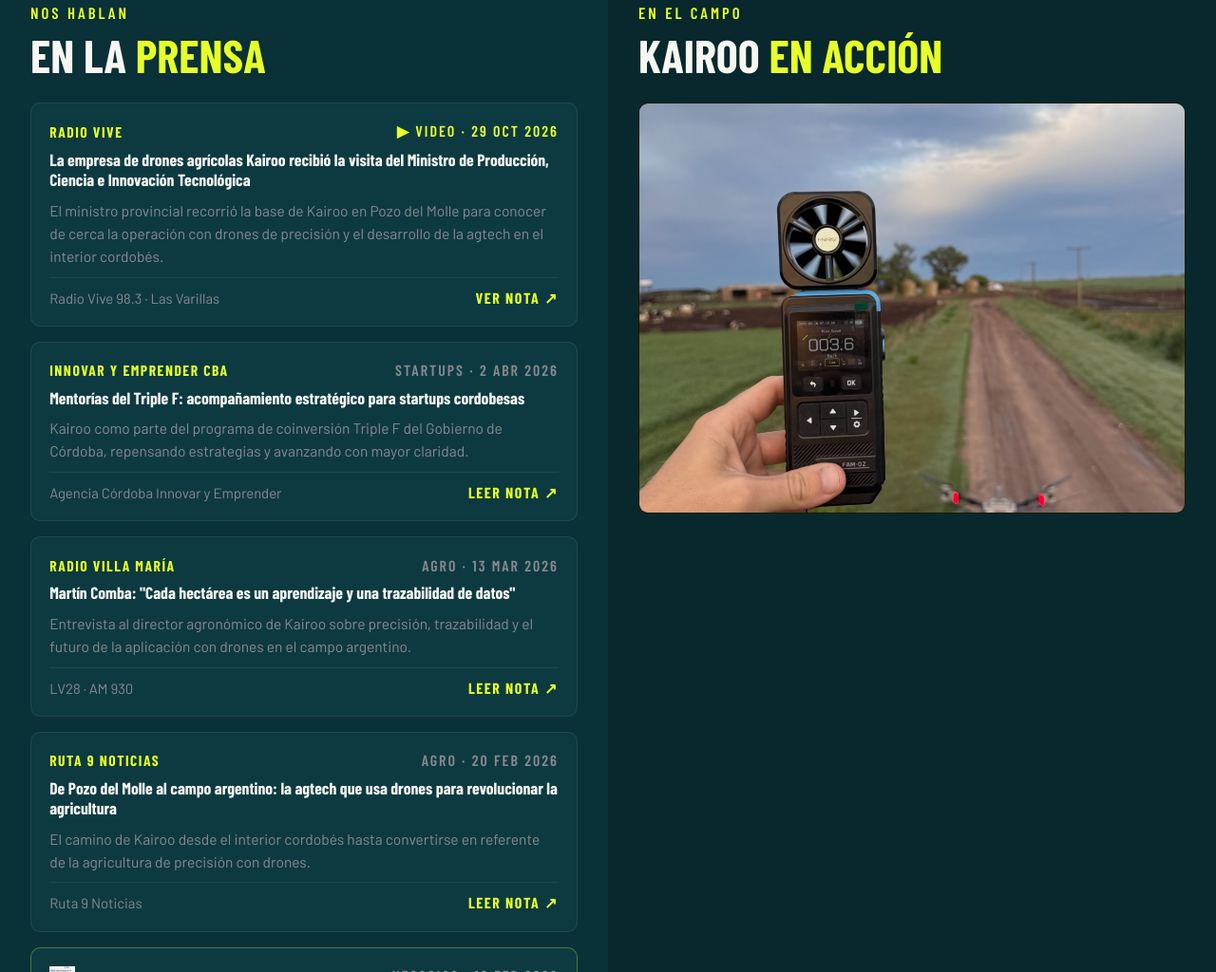
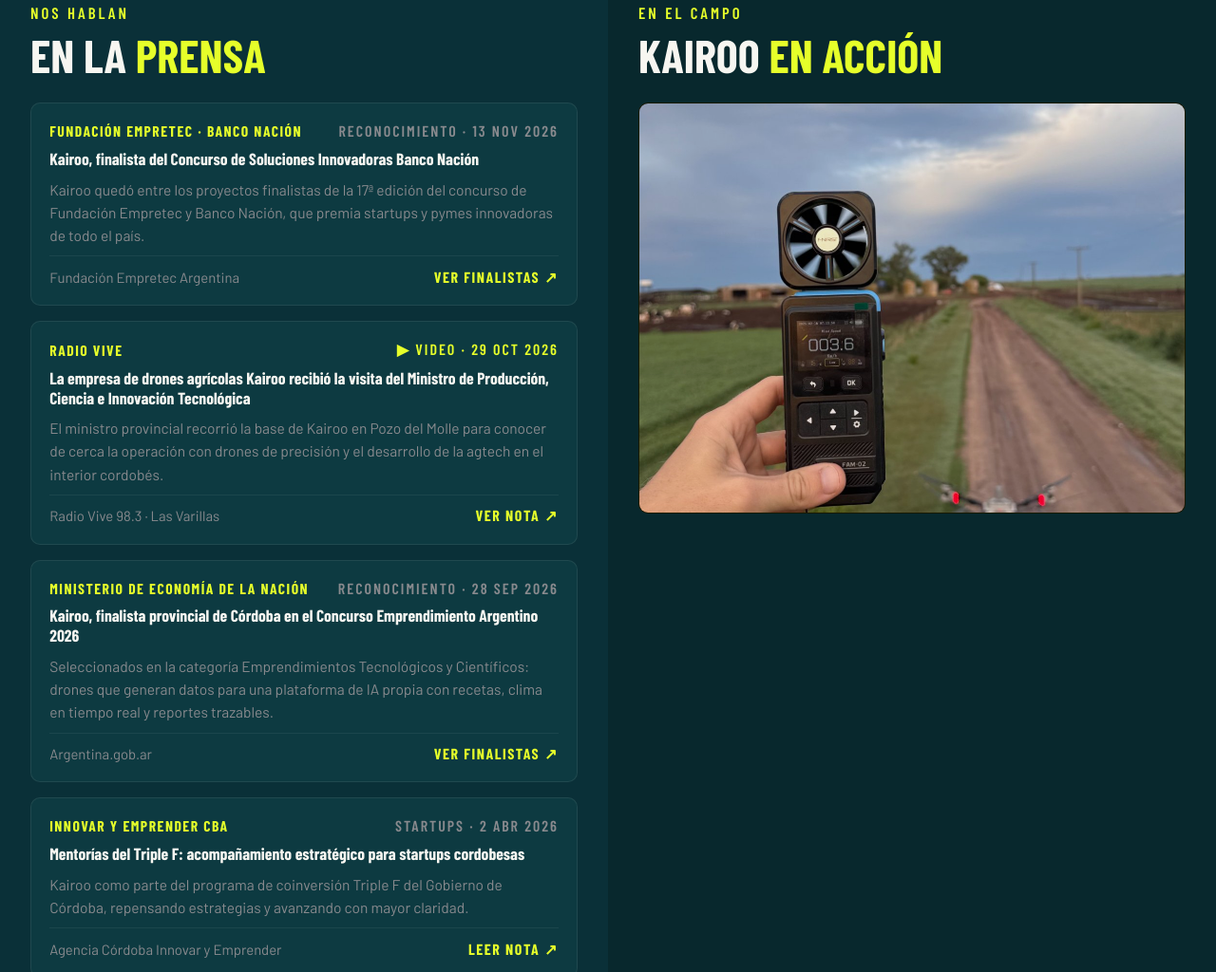
Before and after one commit to Kairoo777/kairoo-web, a plain HTML site: page index.html in a window 1280 px wide. Shown: the part 6394-7418 px from the top of the page at 95% size. Drawn offline with nearby package versions, Linux system fonts and the light colour scheme; no server answers; a web font is replaced by a local one.

Commit message:
Prensa: finalista Empretec/BNA y Concurso Emprendimiento Argentino
Co-Authored-By: Claude Opus 5.5 <noreply@anthropic.com>
Claude-Session: https://claude.ai/code/session_01QZJhD1XDWfymt3AMzvUfdq

```diff
--- a/index.html
+++ b/index.html
@@ -418,6 +418,22 @@ footer{background:var(--dark);border-top:1px solid rgba(247,246,241,.06);padding
     <h2 class="sec-title" style="margin-bottom:1.6rem">En la <em>prensa</em></h2>
     <div class="prensa-grid">
 
+      <!-- Empretec / Banco Nación — 13 nov 2026 -->
+      <div class="prensa-card reveal">
+        <div class="prensa-body">
+          <div style="display:flex;align-items:center;justify-content:space-between;flex-wrap:wrap;gap:.4rem">
+            <span class="prensa-medio">Fundación Empretec · Banco Nación</span>
+            <span class="prensa-tag">Reconocimiento · 13 nov 2026</span>
+          </div>
+          <a href="https://www.empretec.org.ar/concurso" target="_blank" class="prensa-titulo">Kairoo, finalista del Concurso de Soluciones Innovadoras Banco Nación</a>
+          <p class="prensa-desc">Kairoo quedó entre los proyectos finalistas de la 17ª edición del concurso de Fundación Empretec y Banco Nación, que premia startups y pymes innovadoras de todo el país.</p>
+          <div class="prensa-footer">
+            <span class="prensa-fecha">Fundación Empretec Argentina</span>
+            <a href="https://www.empretec.org.ar/concurso" target="_blank" class="prensa-link">Ver finalistas ↗</a>
+          </div>
+        </div>
+      </div>
+
       <!-- 0. Radio Vive — 29 oct 2026 -->
       <div class="prensa-card reveal">
         <div class="prensa-body">
@@ -430,6 +446,22 @@ footer{background:var(--dark);border-top:1px solid rgba(247,246,241,.06);padding
           <div class="prensa-footer">
             <span class="prensa-fecha">Radio Vive 98.3 · Las Varillas</span>
             <a href="https://radiovive.com.ar/destacadas/2026/10/29/la-empresa-de-drones-agricolas-kairoo-recibio-la-visita-del-ministro-de-produccion-ciencia-e-innovacion-tecnologica/" target="_blank" class="prensa-link">Ver nota ↗</a>
+          </div>
+        </div>
+      </div>
+
+      <!-- Concurso Emprendimiento Argentino — 28 sep 2026 -->
+      <div class="prensa-card reveal">
+        <div class="prensa-body">
+          <div style="display:flex;align-items:center;justify-content:space-between;flex-wrap:wrap;gap:.4rem">
+            <span class="prensa-medio">Ministerio de Economía de la Nación</span>
+            <span class="prensa-tag">Reconocimiento · 28 sep 2026</span>
+          </div>
+          <a href="https://www.argentina.gob.ar/economia/industria-comercio-y-pyme/pymes/ecosistema-emprendedor/concurso-emprendimiento/conoce-los-0" target="_blank" class="prensa-titulo">Kairoo, finalista provincial de Córdoba en el Concurso Emprendimiento Argentino 2026</a>
+          <p class="prensa-desc">Seleccionados en la categoría Emprendimientos Tecnológicos y Científicos: drones que generan datos para una plataforma de IA propia con recetas, clima en tiempo real y reportes trazables.</p>
+          <div class="prensa-footer">
+            <span class="prensa-fecha">Argentina.gob.ar</span>
+            <a href="https://www.argentina.gob.ar/economia/industria-comercio-y-pyme/pymes/ecosistema-emprendedor/concurso-emprendimiento/conoce-los-0" target="_blank" class="prensa-link">Ver finalistas ↗</a>
           </div>
         </div>
       </div>
```
